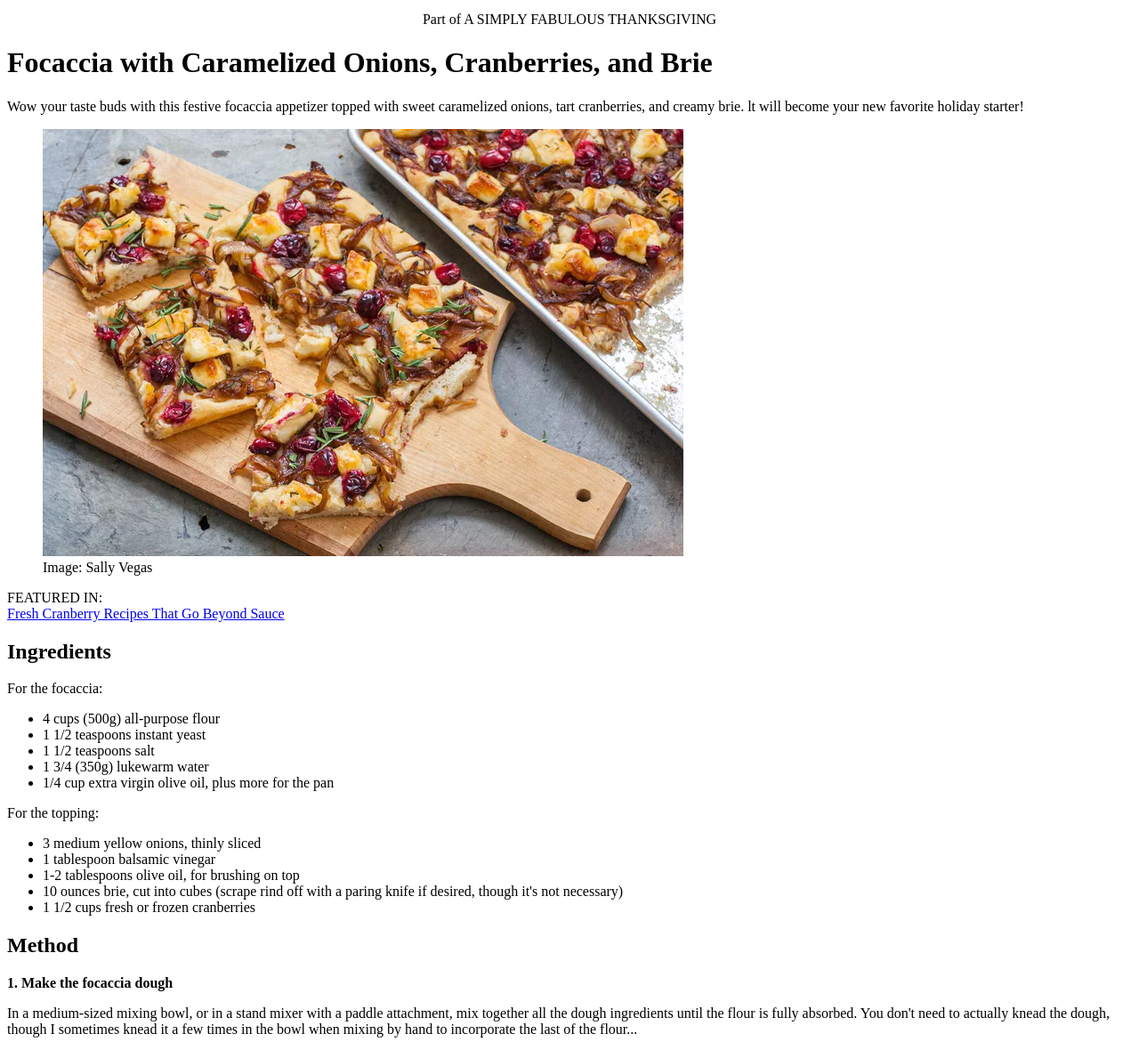
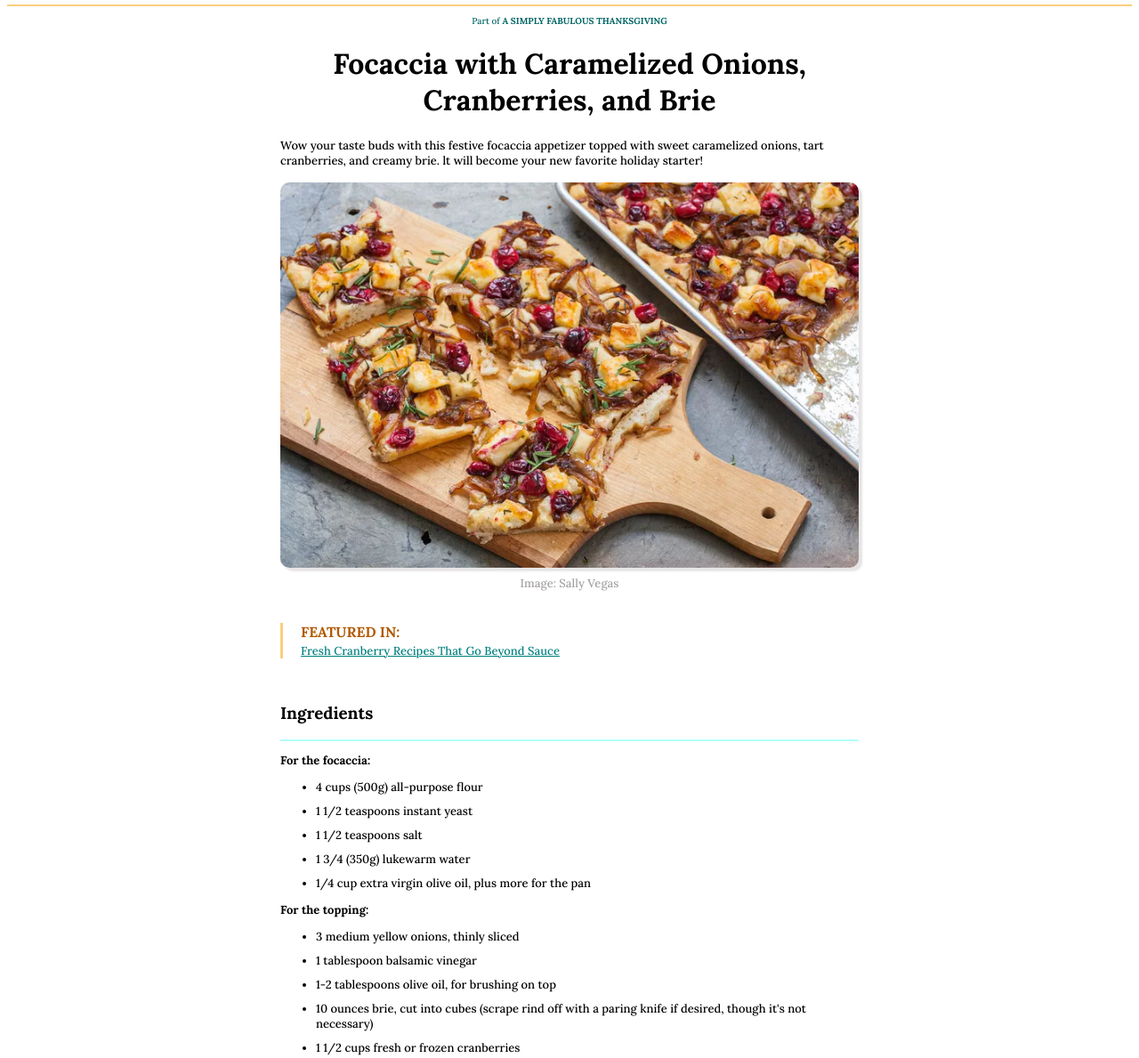
Before and after one commit to riosd252/U1-W1-D3, a plain HTML site: page index.html in a window 1280 px wide. Shown: the part 76-1265 px from the top of the page at 89% size. Drawn offline with Linux system fonts and the light colour scheme.

Commit message:
Project Completion

```diff
--- a/assets/style.css
+++ b/assets/style.css
@@ -1,12 +1,68 @@
-.header {
+.logo {
   width: 200px;
-  margin-inline: auto;
-}
-
-.logo {
-  width: 100%;
 }
 
 header {
   text-align: center;
 }
+
+.main-title {
+  text-align: center;
+  font-family: "Lora", serif;
+  font-weight: 700;
+}
+
+.p-main {
+  font-size: small;
+}
+
+main {
+  width: 650px;
+  margin-inline: auto;
+  font-family: "Lora", serif;
+  font-weight: 500;
+}
+
+.img-content {
+  width: 650px;
+  border-radius: 10px;
+  box-shadow: 4px 4px 2px 0px #beb9b963;
+}
+
+figure {
+  margin-inline: auto;
+  text-align: center;
+}
+
+li {
+  margin-bottom: 10px;
+}
+
+.logo-footer {
+  font-family: "Lora", serif;
+  font-weight: 500;
+  font-size: x-small;
+  color: #006666;
+}
+
+figcaption {
+  color: #a39e9efa;
+  font-size: small;
+  padding-top: 5px;
+  padding-bottom: 20px;
+}
+
+.feature-link {
+  color: #b35900;
+  padding-left: 20px;
+  border-left: solid #face7d;
+}
+
+.related-link {
+  color: #008080;
+  font-size: small;
+}
+
+.h3-ingredients {
+  padding-top: 30px;
+}
--- a/index.html
+++ b/index.html
@@ -7,44 +7,54 @@
       Simply Recipes - Focaccia with Caramelized Onions, Cranberries, and Brie
     </title>
     <link rel="stylesheet" href="./assets/style.css" />
+    <link rel="preconnect" href="https://fonts.googleapis.com" />
+    <link rel="preconnect" href="https://fonts.gstatic.com" crossorigin />
+    <link
+      href="https://fonts.googleapis.com/css2?family=Lora:wght@500;700&display=swap"
+      rel="stylesheet"
+    />
   </head>
 
   <body>
     <header>
-      <div class="header">
-        <img class="logo" src="./assets/logo.png" alt="logo" />
-      </div>
-      <p>Part of A SIMPLY FABULOUS THANKSGIVING</p>
+      <img class="logo" src="./assets/logo.png" alt="logo" />
+      <hr color="#face7d" />
+      <p class="logo-footer">
+        Part of <strong>A SIMPLY FABULOUS THANKSGIVING</strong>
+      </p>
     </header>
     <main>
-      <h1>Focaccia with Caramelized Onions, Cranberries, and Brie</h1>
-      <p>
+      <h1 class="main-title">
+        Focaccia with Caramelized Onions, Cranberries, and Brie
+      </h1>
+      <p class="p-main">
         Wow your taste buds with this festive focaccia appetizer topped with
         sweet caramelized onions, tart cranberries, and creamy brie. lt will
         become your new favorite holiday starter!
       </p>
+      <figure>
+        <img class="img-content" src="./assets/focaccia.png" alt="Focaccia" />
+        <figcaption>Image: Sally Vegas</figcaption>
+      </figure>
+      <p class="feature-link">
+        <strong>FEATURED IN:</strong><br />
+        <a href="#" class="related-link"
+          >Fresh Cranberry Recipes That Go Beyond Sauce</a
+        >
+      </p>
+      <h3 class="h3-ingredients">Ingredients</h3>
+      <hr color="#b3ffff" />
       <div>
-        <figure>
-          <img class="img-content" src="./assets/focaccia.png" alt="Focaccia" />
-          <div><figcaption>Image: Sally Vegas</figcaption></div>
-        </figure>
-      </div>
-      <p>
-        FEATURED IN:<br />
-        <a href="#">Fresh Cranberry Recipes That Go Beyond Sauce</a>
-      </p>
-      <h2>Ingredients</h2>
-      <div>
-        <p>For the focaccia:</p>
-        <ul>
+        <p class="p-main"><strong>For the focaccia:</strong></p>
+        <ul class="p-main">
           <li>4 cups (500g) all-purpose flour</li>
           <li>1 1/2 teaspoons instant yeast</li>
           <li>1 1/2 teaspoons salt</li>
           <li>1 3/4 (350g) lukewarm water</li>
           <li>1/4 cup extra virgin olive oil, plus more for the pan</li>
         </ul>
-        <p>For the topping:</p>
-        <ul>
+        <p class="p-main"><strong>For the topping:</strong></p>
+        <ul class="p-main">
           <li>3 medium yellow onions, thinly sliced</li>
           <li>1 tablespoon balsamic vinegar</li>
           <li>1-2 tablespoons olive oil, for brushing on top</li>
@@ -55,16 +65,20 @@
           <li>1 1/2 cups fresh or frozen cranberries</li>
         </ul>
       </div>
-      <h2>Method</h2>
+      <h3>Method</h3>
+      <hr color="#b3ffff" />
       <div>
-        <p><strong>1. Make the focaccia dough</strong></p>
-        <p>
+        <p class="p-main">1.<strong>Make the focaccia dough</strong></p>
+        <p class="p-main">
           In a medium-sized mixing bowl, or in a stand mixer with a paddle
           attachment, mix together all the dough ingredients until the flour is
           fully absorbed. You don't need to actually knead the dough, though I
           sometimes knead it a few times in the bowl when mixing by hand to
           incorporate the last of the flour...
         </p>
+        <p class="p-main">
+          Read more on <a href="#" class="related-link">Simply recipes</a>
+        </p>
       </div>
     </main>
   </body>
```
